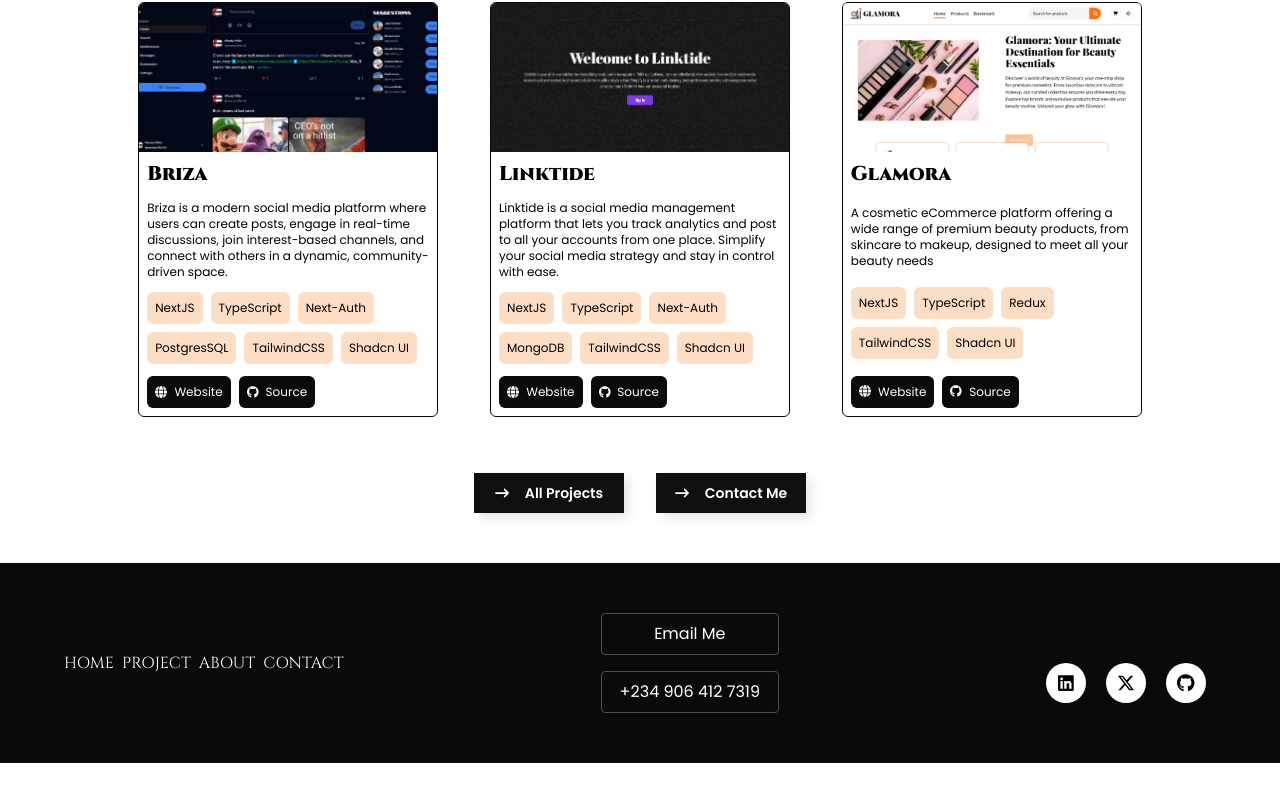
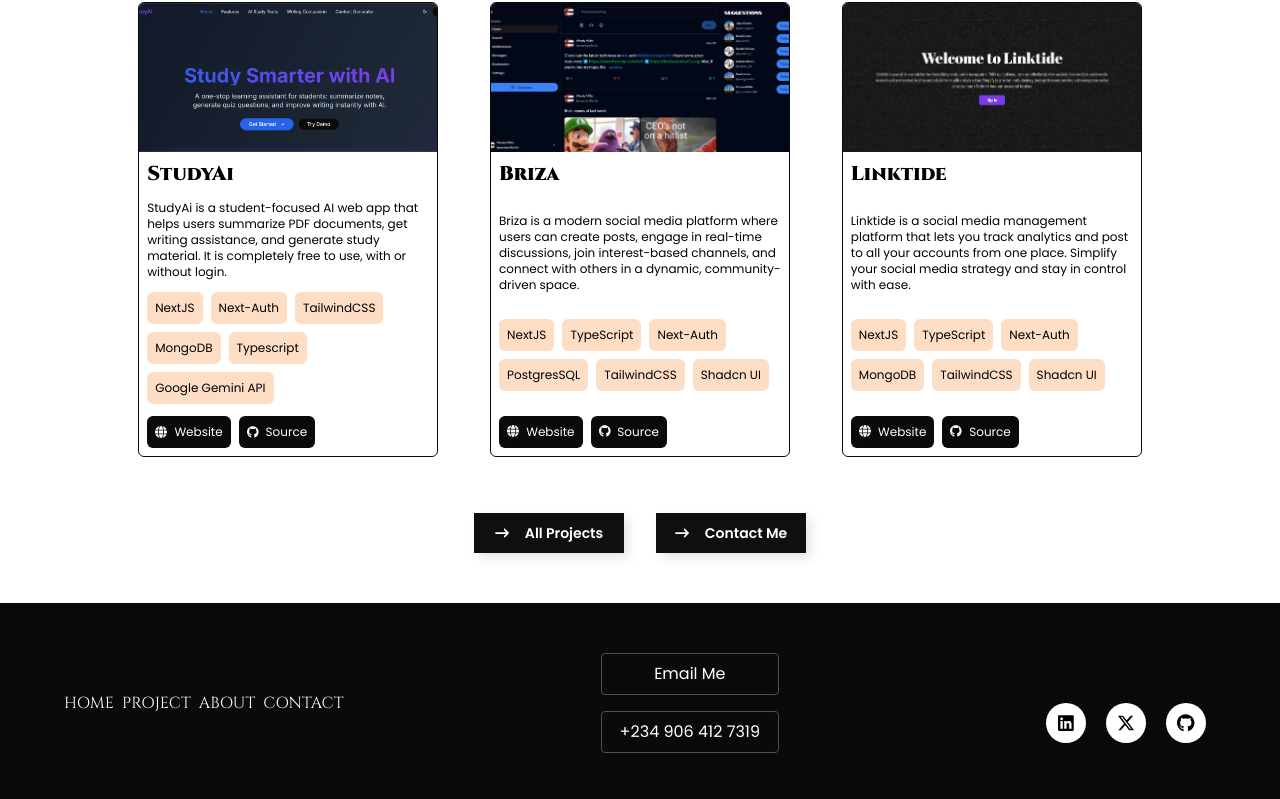
Before and after one commit to clinton401/Portfolio, a React (Vite) app: page / in a window 1280 px wide. Shown: the part 1186-1985 px from the top of the page. Before the commit the page ends 1949 px from the top, so only its background shows below. Built offline with nearby package versions, Linux system fonts and the light colour scheme.

Commit message:
added study ai to the list of projects

```diff
--- a/src/App.tsx
+++ b/src/App.tsx
@@ -21,6 +21,7 @@ import foodplugImg from "./assets/foodplug.png";
 import gestureImg from "./assets/gesture.png";
 import linktideImg from "./assets/linktide.png";
 import brizaImg from "./assets/briza.png"
+import studyAIImg from "./assets/studyai.png"
 import ContextComp from './ContextComp';
 import { useNavigate } from "react-router-dom";
 import { ToastContainer } from "react-toastify";
@@ -40,6 +41,24 @@ function App() {
     gitImg,
   ];
   const projects = [
+    {
+      name: "StudyAi",
+      imgUrl: studyAIImg,
+      description:
+        "StudyAi is a student-focused AI web app that helps users summarize PDF documents, get writing assistance, and generate study material. It is completely free to use, with or without login.",
+      technologies: [
+        "NextJS",
+        "Next-Auth",
+        "TailwindCSS",
+        "MongoDB",
+        "Typescript",
+        "Google Gemini API",
+      ],
+      filters: "React",
+      liveUrl: "https://studyaii.vercel.app",
+      githubUrl: "https://github.com/clinton401/study-ai",
+    },
+
     {
       name: "Briza",
       imgUrl: brizaImg,
@@ -107,7 +126,7 @@ function App() {
         "A movie search platform where you can find and watch trailers, explore detailed information about films, and stay updated with the latest trending movies and TV shows.",
       technologies: ["React", "JavaScript", "TailwindCSS", "MongoDB", "ExpressJS",  "SwiperJS"],
       filters: "React",
-      liveUrl: "https://cinematico.up.railway.app",
+      liveUrl: "https://cinematico.onrender.com",
       githubUrl: "https://github.com/clinton401/cinematico-fullstack",
     },
     {
```
Also changed, not shown: src/assets/studyai.png (added), 1 other file (tests, documents, lock files or other folders).
